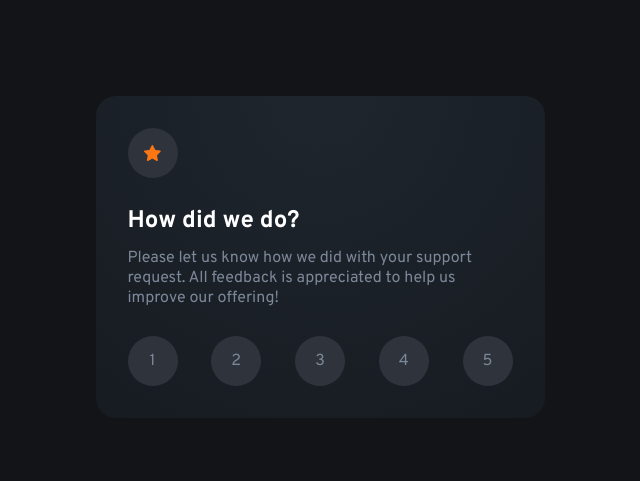
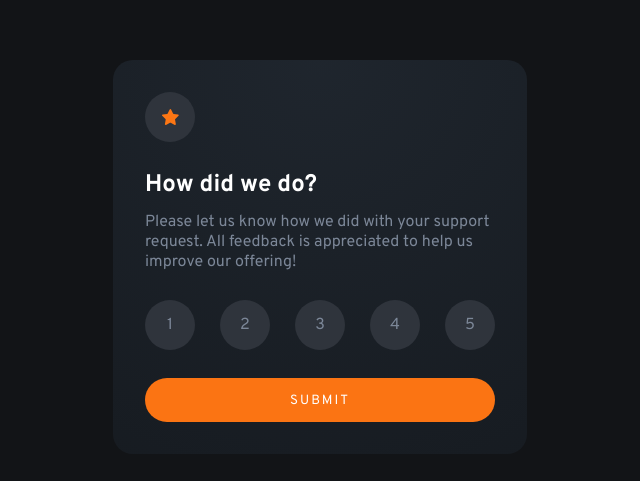
Before and after one commit to jonmico/interactive-rating-component, a React (Vite) app: page / in a window 1280 px wide. Shown: the part 143-624 px from the top of the page, without its empty margins (320-960 px from the left). Built offline with nearby package versions, Linux system fonts and the light colour scheme.

Commit message:
Make SubmitButton.

```diff
--- a/src/App.tsx
+++ b/src/App.tsx
@@ -1,6 +1,7 @@
 import StarIcon from './components/StarIcon/StarIcon';
 import CardText from './components/CardText/CardText';
 import Rating from './components/Rating/Rating';
+import SubmitButton from './components/SubmitButton/SubmitButton';
 
 import { styled } from 'styled-components';
 
@@ -14,8 +15,8 @@ const StyledWrapper = styled.div`
 `;
 
 const StyledCard = styled.div`
-  width: 20%;
-  min-width: 385px;
+  width: 15%;
+  min-width: 350px;
   max-width: 400px;
   background: radial-gradient(
     circle at top,
@@ -33,6 +34,7 @@ export default function App() {
         <StarIcon />
         <CardText />
         <Rating />
+        <SubmitButton />
       </StyledCard>
     </StyledWrapper>
   );
--- a/src/components/Rating/Rating.styled.tsx
+++ b/src/components/Rating/Rating.styled.tsx
@@ -5,6 +5,7 @@ export const List = styled.ol`
   justify-content: space-between;
   align-items: center;
   list-style: none;
+  margin-bottom: 1.75rem;
 `;
 
 export const ListItem = styled.li`
--- /dev/null
+++ b/src/components/SubmitButton/SubmitButton.styled.tsx
@@ -0,0 +1,19 @@
+import { styled } from 'styled-components';
+
+export const Button = styled.button`
+  width: 100%;
+  padding: 1em;
+  border-radius: 25px;
+  text-transform: uppercase;
+  letter-spacing: 2px;
+  font-family: 'Overpass';
+  background-color: hsl(25, 97%, 53%);
+  color: hsl(0, 0%, 100%);
+  border: none;
+
+  &:hover {
+    background-color: hsl(0, 0%, 100%);
+    color: hsl(25, 97%, 53%);
+    cursor: pointer;
+  }
+`;
--- /dev/null
+++ b/src/components/SubmitButton/SubmitButton.tsx
@@ -0,0 +1,9 @@
+import * as S from './SubmitButton.styled';
+
+export default function SubmitButton() {
+  return (
+    <div>
+      <S.Button>Submit</S.Button>
+    </div>
+  );
+}
```
